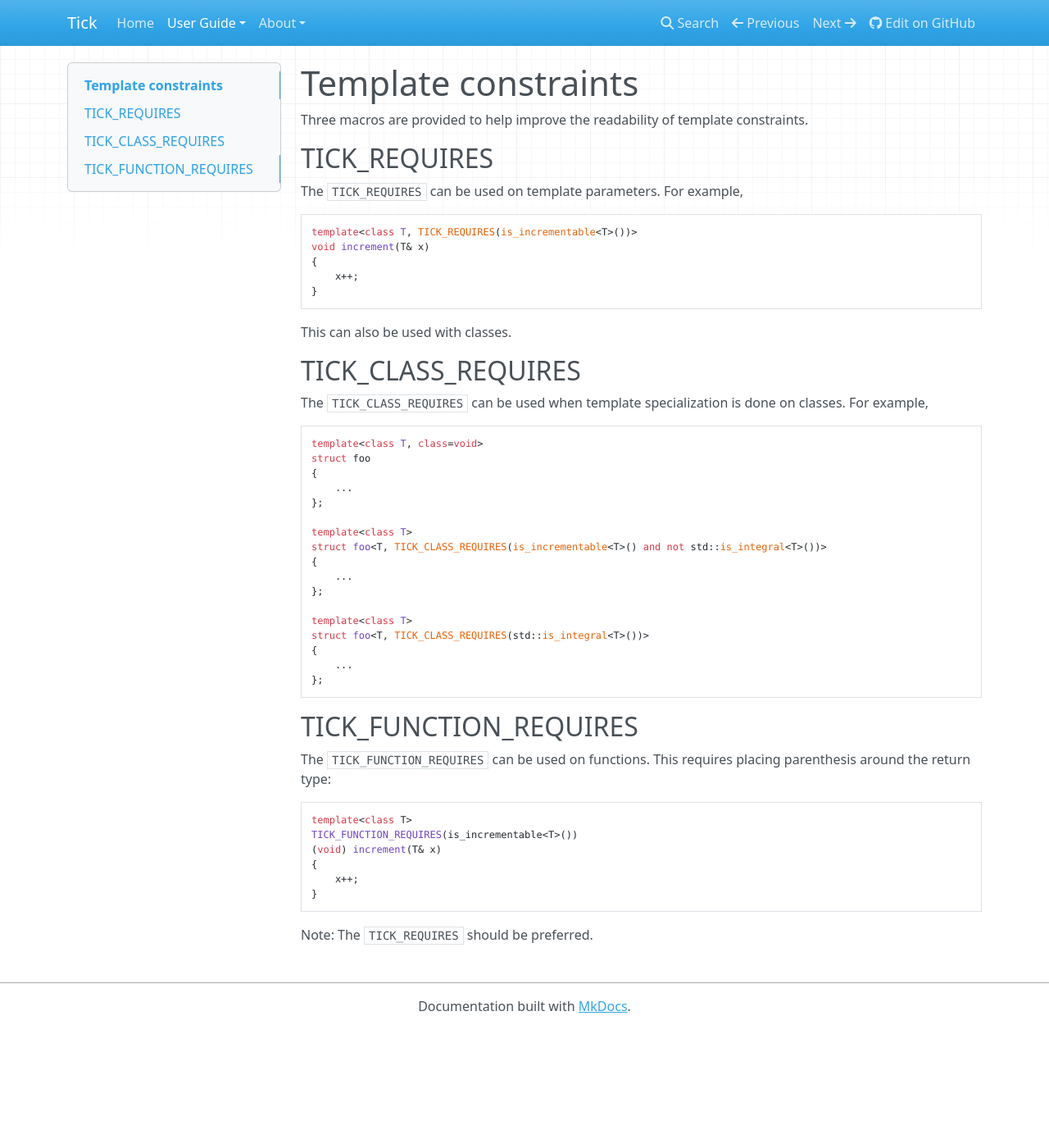
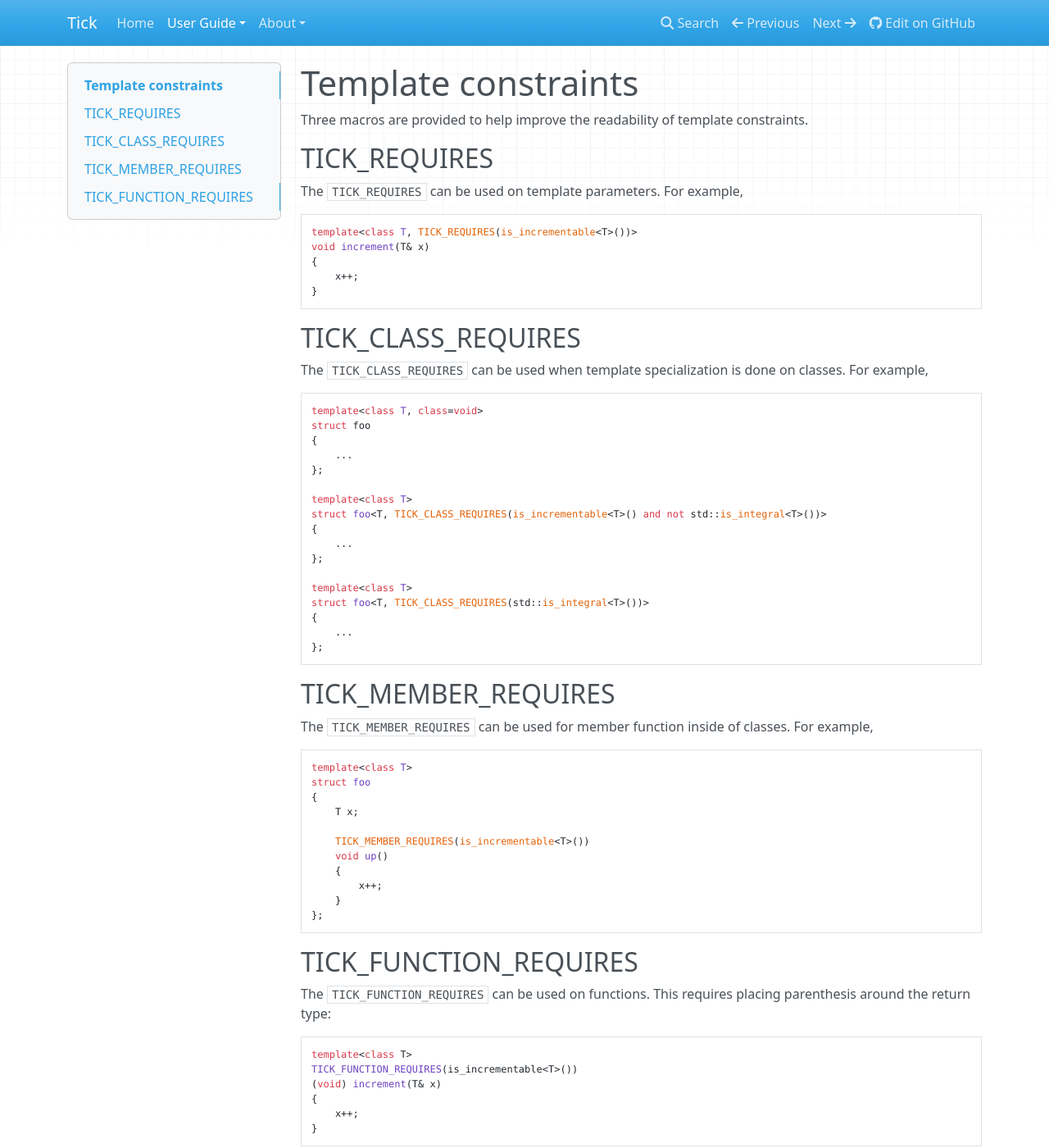
Before and after one commit to pfultz2/Tick, an MkDocs documentation site: the page built from doc/src/requires.md, in a window 1280 px wide and 1400 px high. Shown: the whole window at 82% size. Built offline with MkDocs 1.6.1, drawn with Linux system fonts in a browser that asks for light colours; nearby versions of some CDN libraries; old or Windows-style settings are respelled for this version of MkDocs.

Commit message:
Add tick_member_requires

````diff
--- a/doc/src/requires.md
+++ b/doc/src/requires.md
@@ -14,8 +14,6 @@ void increment(T& x)
     x++;
 }
 ```
-
-This can also be used with classes.
 
 TICK_CLASS_REQUIRES
 -------------------
@@ -41,6 +39,24 @@ struct foo<T, TICK_CLASS_REQUIRES(std::is_integral<T>())>
 };
 ```
 
+TICK_MEMBER_REQUIRES
+--------------------
+
+The `TICK_MEMBER_REQUIRES` can be used for member function inside of classes. For example,
+```cpp
+template<class T>
+struct foo
+{
+    T x;
+
+    TICK_MEMBER_REQUIRES(is_incrementable<T>())
+    void up()
+    {
+        x++;
+    }
+};
+```
+
 TICK_FUNCTION_REQUIRES
 ----------------------
 
````
Also changed, not shown: 2 other files.
